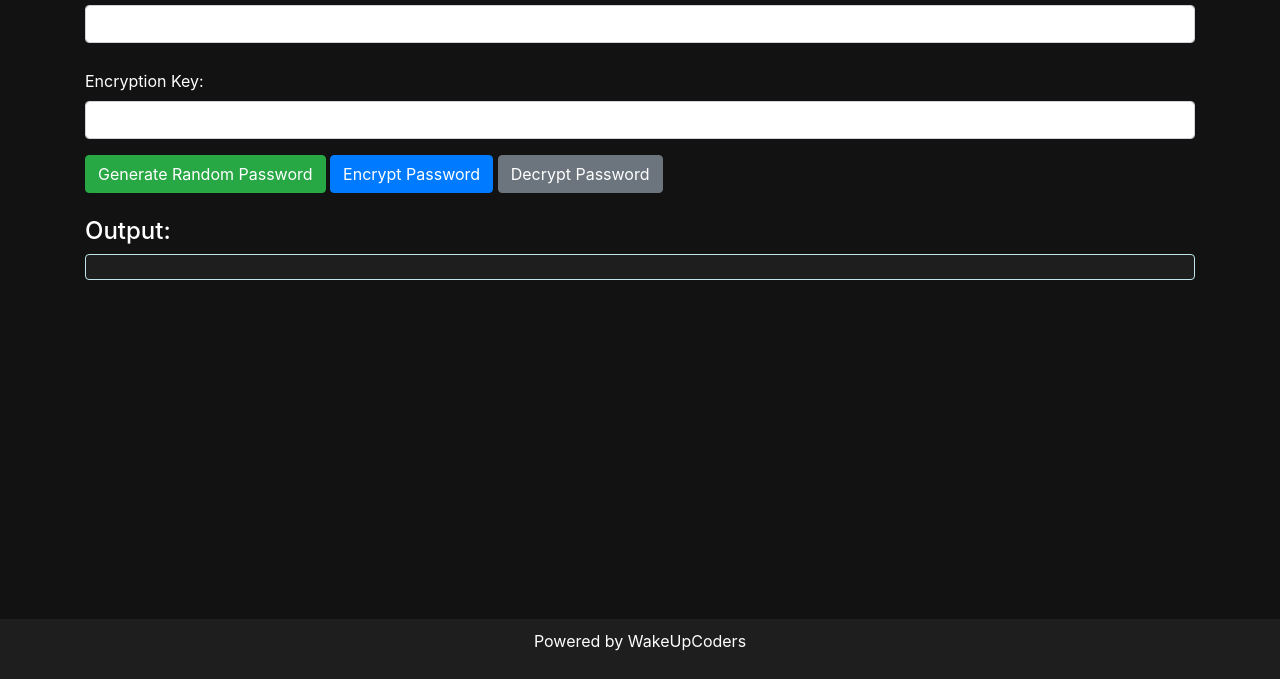
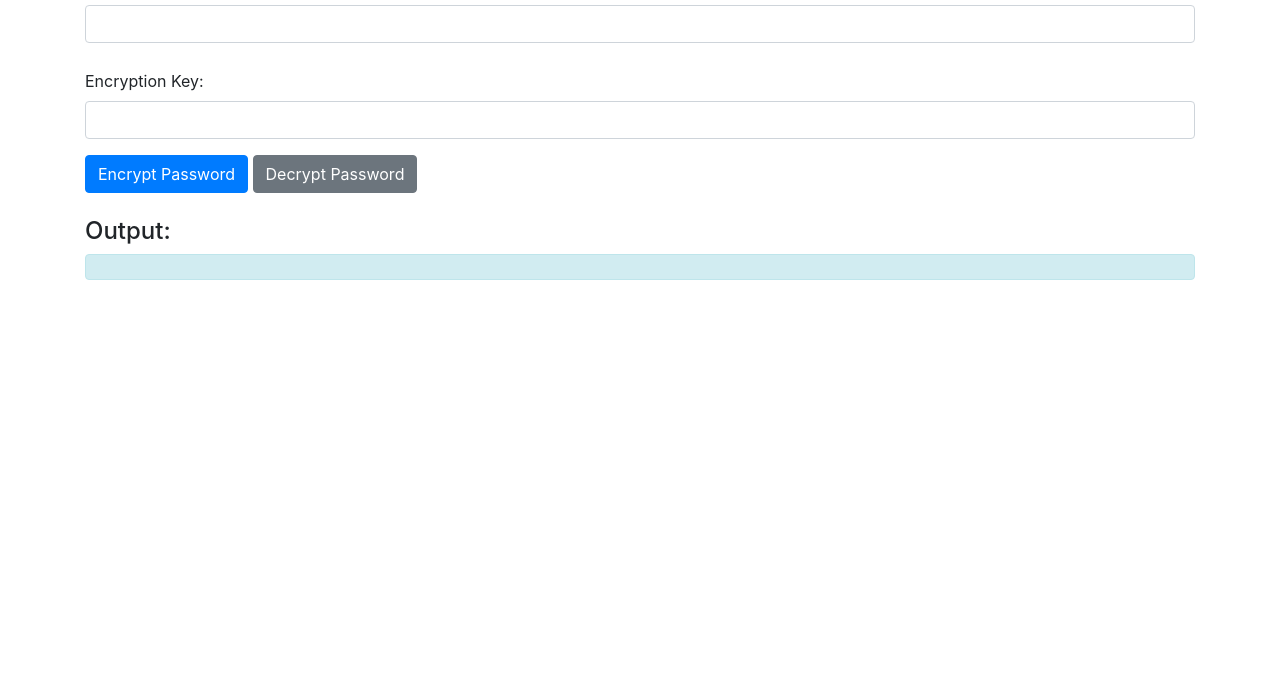
Before and after one commit to wakeupcoders/cryptcoders, a plain HTML site: page index.html in a window 1280 px wide. Shown: the part 121-800 px from the top of the page. Drawn offline with nearby package versions, Linux system fonts and the light colour scheme.

Commit message:
Update index.html

```diff
--- a/index.html
+++ b/index.html
@@ -7,26 +7,9 @@
     <link rel="stylesheet" href="https://stackpath.bootstrapcdn.com/bootstrap/4.5.2/css/bootstrap.min.css">
     <script src="https://cdnjs.cloudflare.com/ajax/libs/crypto-js/3.1.9-1/crypto-js.js"></script>
     <style>
-        body {
-            background-color: #121212; /* Dark background */
-            color: #ffffff; /* Light text color */
-        }
         .strength {
             height: 5px;
             margin-top: 5px;
-        }
-        .alert {
-            background-color: #1e1e1e; /* Dark alert background */
-            color: #ffffff; /* Light alert text */
-        }
-        .footer {
-            position: fixed;
-            bottom: 0;
-            width: 100%;
-            text-align: center;
-            padding: 10px;
-            background-color: #1e1e1e; /* Dark footer background */
-            color: #ffffff; /* Light footer text */
         }
     </style>
 </head>
@@ -43,16 +26,11 @@
             <label for="key">Encryption Key:</label>
             <input type="text" class="form-control" id="key">
         </div>
-        <button class="btn btn-success" onclick="generateRandomPassword()">Generate Random Password</button>
         <button class="btn btn-primary" onclick="encryptPassword()">Encrypt Password</button>
         <button class="btn btn-secondary" onclick="decryptPassword()">Decrypt Password</button>
 
         <h4 class="mt-4">Output:</h4>
         <div id="output" class="alert alert-info" role="alert"></div>
-    </div>
-
-    <div class="footer">
-        <p>Powered by WakeUpCoders</p>
     </div>
 
     <script>
@@ -108,4 +86,11 @@
         }
 
         function decryptPassword() {
-            const encrypted = document.getElementById('output').innerText
+            const encrypted = document.getElementById('output').innerText.replace('Encrypted: ', '');
+            const key = document.getElementById('key').value;
+            const decrypted = CryptoJS.AES.decrypt(encrypted, key).toString(CryptoJS.enc.Utf8);
+            document.getElementById('output').innerText = `Decrypted: ${decrypted}`;
+        }
+    </script>
+</body>
+</html>
```
